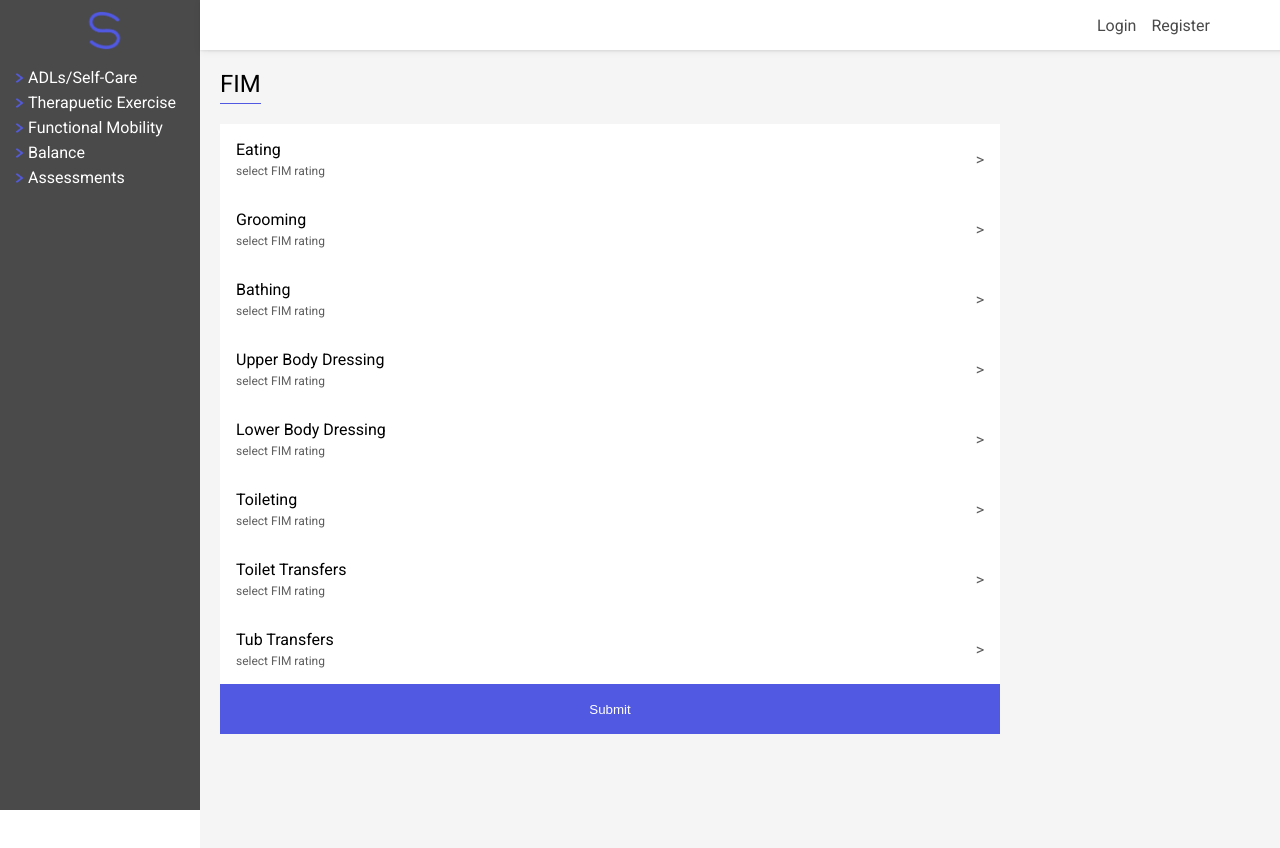
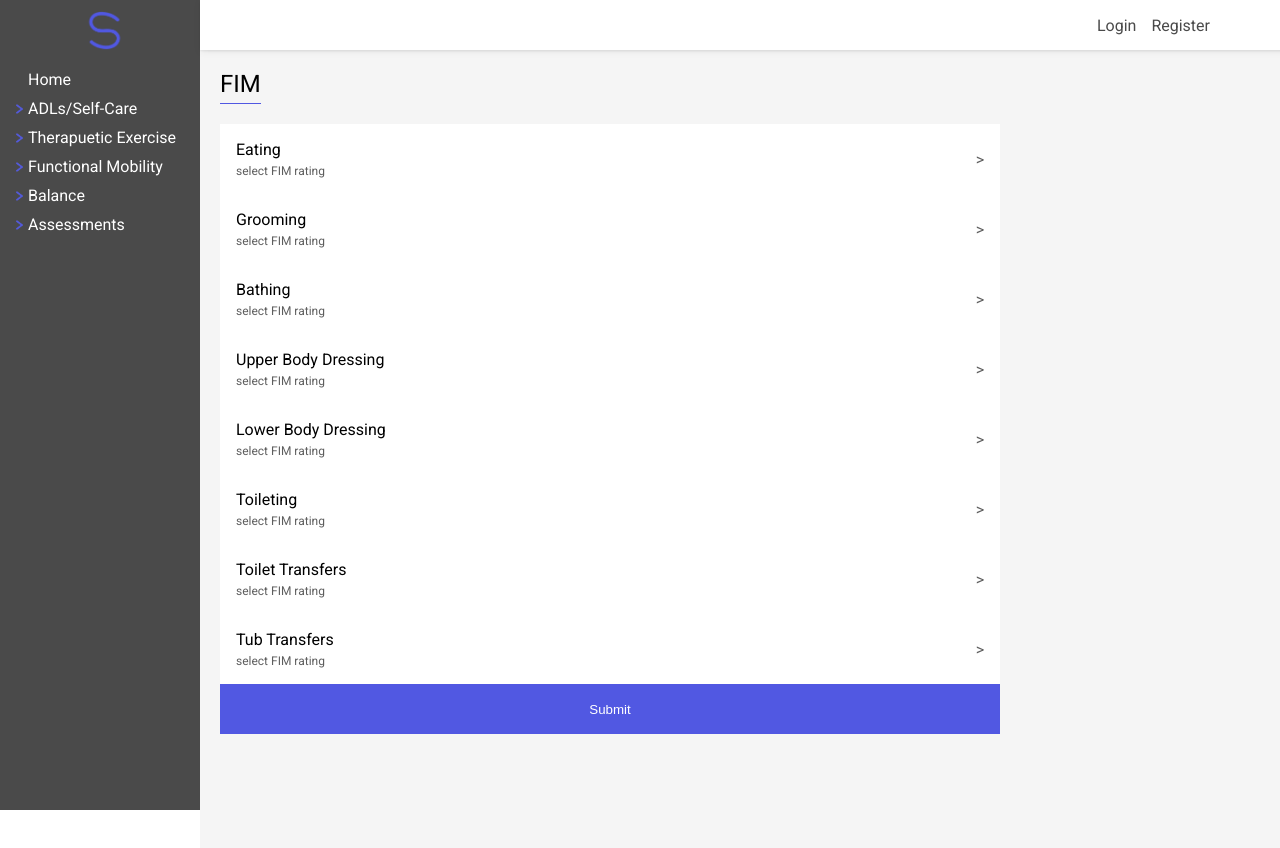
Before and after one commit to adorgan/soap-note, a React (Create React App) app in the folder client/: page /fim in a window 1280 px wide. Shown: the top 848 px of the page. Built offline with nearby package versions, Linux system fonts and the light colour scheme; no server answers.

Commit message:
added better sizing for mobile

```diff
--- a/client/src/App.css
+++ b/client/src/App.css
@@ -62,13 +62,17 @@ body {
   transform: rotate(90deg);
 }
 
+.rotate-backwards {
+  transform: rotate(-90deg);
+}
+
 .accent {
   filter: invert(39%) sepia(51%) saturate(5465%) hue-rotate(227deg)
     brightness(91%) contrast(94%);
   /* filter: invert(99%) sepia(63%) saturate(2%) hue-rotate(18deg) brightness(110%) contrast(100%); */
 }
 
-.left-container a {
+.sidebar-sublink {
   text-decoration: none;
   color: white;
   font-size: 14px;
@@ -129,6 +133,10 @@ body {
   padding-left: 10px;
 }
 
+.sidebar-home-link {
+  margin-left: 13px;
+}
+
 .side-bar-text {
   color: white;
   display: flex;
@@ -139,20 +147,17 @@ body {
   cursor: pointer;
 }
 
-.sidebar-sublink {
+.sidebar-sublink-container {
   margin-left: 20px;
   padding-left: 5px;
-  padding-top: 2px;
-  padding-bottom: 2px;
+  padding-top: 4px;
+  padding-bottom: 4px;
   padding-right: 5px;
   width: fit-content;
 }
 
 .sidebar-primary-links {
-  padding-top: 3px;
-  padding-bottom: 3px;
-  padding-right: 5px;
-  padding-left: 5px;
+  padding: 5px;
   width: fit-content;
   display: flex;
   align-items: center;
@@ -281,7 +286,9 @@ fieldset {
 
 .modal-content {
   background-color: #fefefe;
-  margin: 5% auto; /* 15% from the top and centered */
+  margin-top: 70px; /* 15% from the top and centered */
+  margin-left: auto;
+  margin-right: auto;
   width: fit-content;
   border-radius: 3px;
 }
@@ -581,7 +588,7 @@ fieldset {
 .header-link {
   color: #4a4a4a;
   padding: 5px;
-  align-self: center;
+  align-self: flex-end;
   border-radius: 5px;
   margin-right: 5px;
 }
@@ -592,6 +599,7 @@ fieldset {
 
 .hamburger {
   width: 20px;
+  transition: transform 200ms;
 }
 
 .user-icon {
@@ -706,6 +714,10 @@ fieldset {
 
 
 @media only screen and (max-width: 900px) {
+
+  .sidebar-sublink {
+    font-size:20px;
+  }
   .left-container {
     display: none;
     padding-top: 70px;
@@ -730,7 +742,6 @@ fieldset {
   .modal-content {
     margin-left: 20px;
     margin-right: 20px;
-    margin-top: 20px;
     width: auto;
   }
 
@@ -760,7 +771,7 @@ fieldset {
 
   .hamburger {
     display: flex;
-    padding-left: 16px;
+    margin-left: 16px;
   }
 
   .hamburger:hover {
@@ -776,9 +787,7 @@ fieldset {
     font-size: 24px;
   }
 
-  .left-container a {
-    font-size:20px;
-  }
+
 
   .content-title {
     margin: 10px;
@@ -816,5 +825,13 @@ fieldset {
     margin-top: 16px;
   }
 
+  .sidebar-icon{
+    height: 16px;
+    width: 12px;
+  }
+
+  .sidebar-links-container {
+  padding-left: 18px;
+}
 
 }
--- a/client/src/components/HeaderRight.js
+++ b/client/src/components/HeaderRight.js
@@ -10,10 +10,13 @@ const HeaderRight = () => {
 
     const handleHamburgerClick = () => {
         const sidebar = document.getElementById("left-sidebar");
+        const ham = document.getElementById("hamburger-icon");
         if (sidebar.classList.contains("mobile-nav")) {
             sidebar.classList.remove("mobile-nav");
+            ham.classList.remove("rotate-backwards");
         } else {
             sidebar.classList.add("mobile-nav");
+            ham.classList.add("rotate-backwards");
         }
     };
 
@@ -21,6 +24,7 @@ const HeaderRight = () => {
         <nav id="navRight" className="nav-container">
             <div className="nav-child-left">
                 <img
+                    id="hamburger-icon"
                     onClick={handleHamburgerClick}
                     className="hamburger"
                     src="icons/hamburger.png"
--- a/client/src/components/SideBar.js
+++ b/client/src/components/SideBar.js
@@ -27,7 +27,17 @@ const SideBar = () => {
     const assessmentsDropDown = useRef(null);
     const assessmentsDropDownArrow = useRef(null);
 
+  const handleClick = () => {
       const windowWidth = window.innerWidth;
+      console.log(windowWidth);
+      if (windowWidth <= 900) {
+          const sidebar = document.getElementById("left-sidebar");
+          sidebar.classList.remove("mobile-nav");
+          document
+              .getElementById("hamburger-icon")
+              .classList.remove("rotate-backwards");
+      }
+  };
 
     useEffect(() => {
         if (ADLDropDownShowing) {
@@ -86,10 +96,21 @@ const SideBar = () => {
         <div className="sidebar-links-container">
             <div className="sidebar-icon-container">
                 <Link to="/">
-          <img style={{ width: "40px" }} src="icons/Untitled.png" alt="" />
+                    <img
+                        style={{ width: "40px" }}
+                        src="icons/Untitled.png"
+                        alt=""
+                    />
                 </Link>
             </div>
 
+            <Link
+                to={"/"}
+                onClick={handleClick}
+                className="side-bar-text sidebar-primary-links sidebar-home-link"
+            >
+                Home
+            </Link>
             <SideBarDropDownLink
                 icon={"icons/angle-right-solid.png"}
                 iconID="adl-icon"
@@ -104,13 +125,21 @@ const SideBar = () => {
                 className="collapse fadedOut"
                 id="component-collapse-adl"
             >
-        <SideBarSubLink id="nav-ADL" url="/ADL" title="ADL Re-Training" />
+                <SideBarSubLink
+                    id="nav-ADL"
+                    url="/ADL"
+                    title="ADL Re-Training"
+                />
                 <SideBarSubLink
                     id="nav-hemi-dressing"
                     url="/hemi-dressing"
                     title="Hemi-Dressing"
                 />
-        <SideBarSubLink id="nav-grooming" url="/grooming" title="Grooming" />
+                <SideBarSubLink
+                    id="nav-grooming"
+                    url="/grooming"
+                    title="Grooming"
+                />
             </div>
 
             <SideBarDropDownLink
@@ -126,7 +155,11 @@ const SideBar = () => {
                 id="component-collapse-ther-ex"
                 ref={therExDropDown}
             >
-        <SideBarSubLink id="nav-arm-bike" url="/arm-bike" title="Arm Bike" />
+                <SideBarSubLink
+                    id="nav-arm-bike"
+                    url="/arm-bike"
+                    title="Arm Bike"
+                />
                 <SideBarSubLink
                     id="nav-arm-exercises"
                     url="/arm-exercises"
@@ -197,7 +230,11 @@ const SideBar = () => {
                 id="component-collapse-assessments"
                 ref={assessmentsDropDown}
             >
-        <SideBarSubLink id="nav-assessments-fim" url="/fim" title="FIM" />
+                <SideBarSubLink
+                    id="nav-assessments-fim"
+                    url="/fim"
+                    title="FIM"
+                />
                 {/* <SideBarSubLink
                   id="nav-static-balance"
                   url="/static-balance"
--- a/client/src/components/SideBarSubLink.js
+++ b/client/src/components/SideBarSubLink.js
@@ -8,12 +8,20 @@ const SideBarSubLink = ({ id, url, title }) => {
         if (windowWidth <= 900) {
             const sidebar = document.getElementById("left-sidebar");
             sidebar.classList.remove('mobile-nav')
+            document
+                .getElementById("hamburger-icon")
+                .classList.remove("rotate-backwards");
         }
     };
 
     return (
-        <div className="sidebar-sublink sidebar-links ">
-            <Link id={id} to={url} onClick={handleClick}>
+        <div className="sidebar-sublink-container">
+            <Link
+                id={id}
+                to={url}
+                onClick={handleClick}
+                className="sidebar-sublink"
+            >
                 {title}
             </Link>
         </div>
```
Lines whose indentation alone changed are shown as unchanged.
